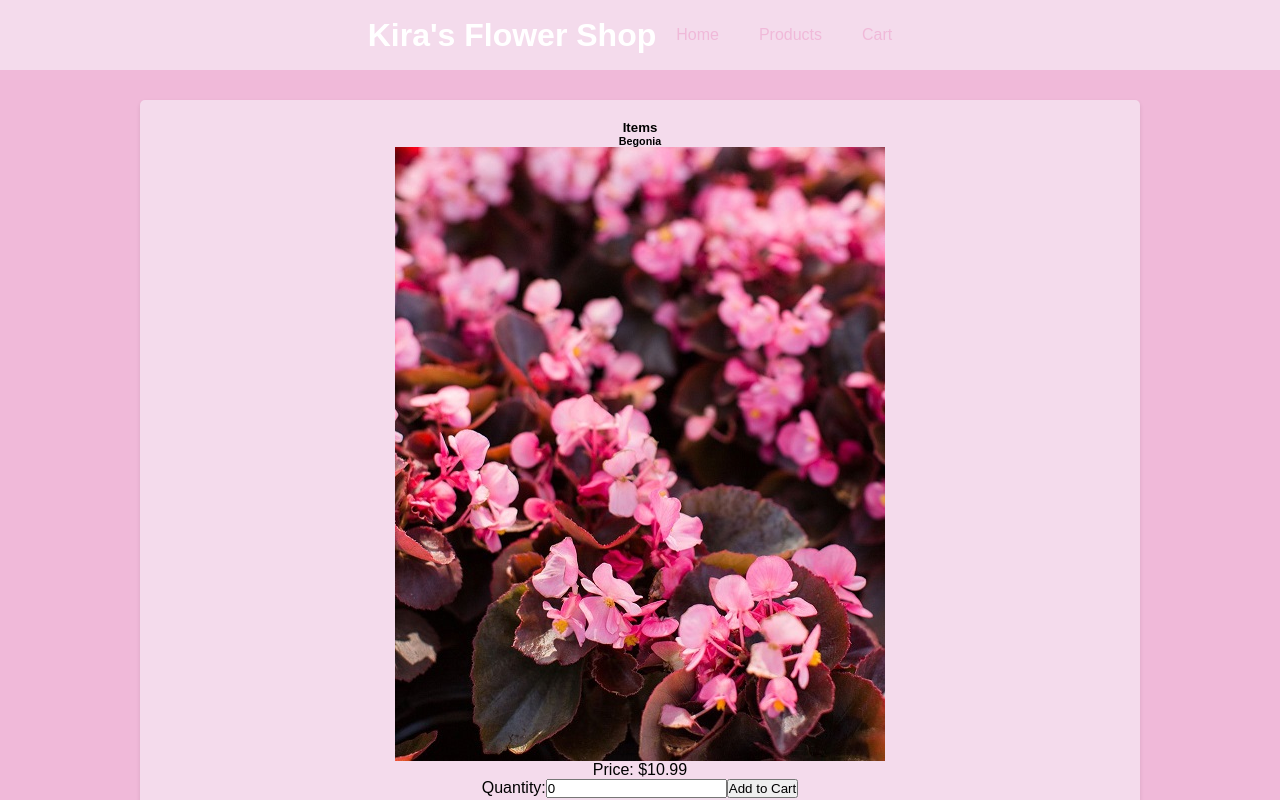
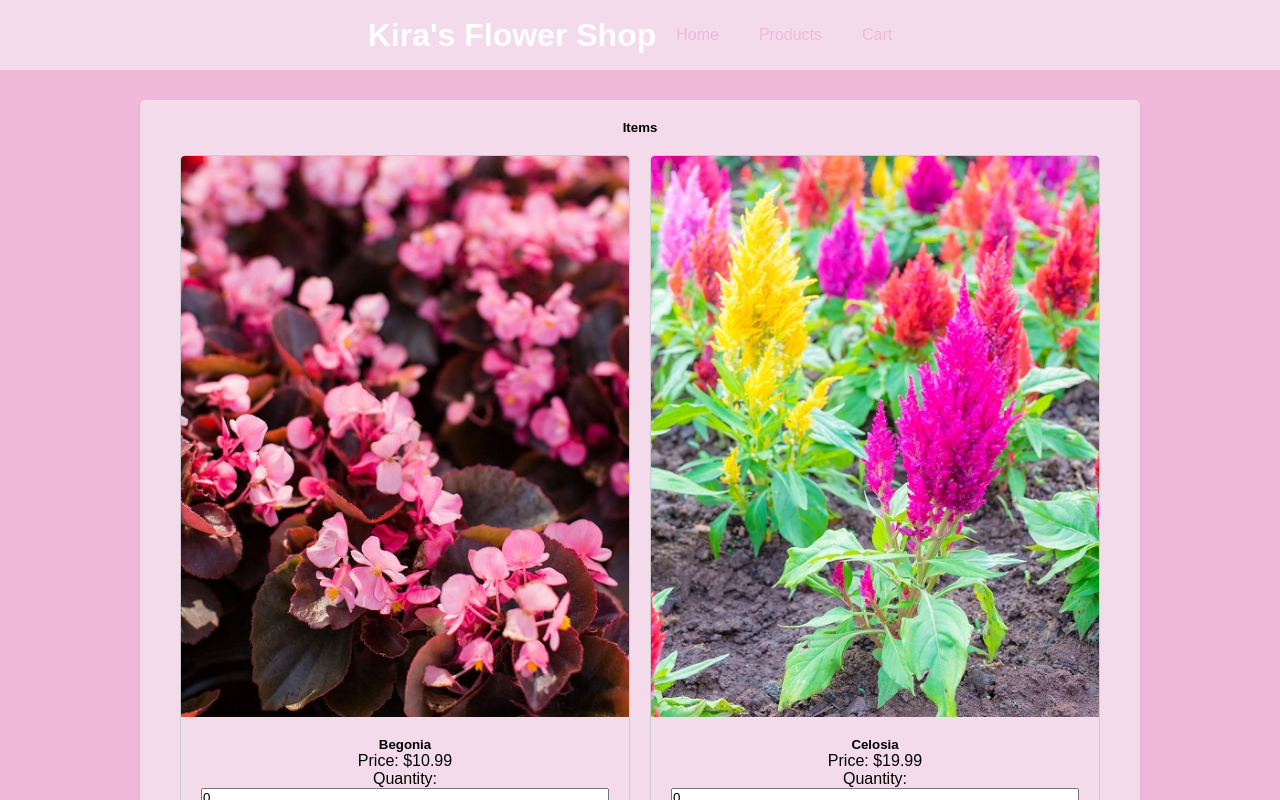
Before and after one commit to kiraashley24/inf655_midterm, a React (Create React App) app: page /cart in a window 1280 px wide. Shown: the top 800 px of the page. Built offline with nearby package versions, Linux system fonts and the light colour scheme.

Commit message:
updated css for medium cards

```diff
--- a/src/index.css
+++ b/src/index.css
@@ -81,6 +81,59 @@ nav a:hover {
   align-items: center;
 }
 
+.smaller-image {
+  width: 100px;
+  height: auto;
+}
+
+.cart-item img {
+  max-width: 100%;
+}
+
+.medium-cart-item {
+  display: flex;
+  justify-content: center;
+  align-items: center;
+  margin: 10px;
+}
+
+.medium-card {
+  flex: 1 1 300px;
+  border: 1px solid #ccc;
+  border-radius: 5px;
+  overflow: hidden;
+  background-color: #f4dbec;
+  width: 200px;
+  max-height: 800px;
+}
+
+.medium-card img {
+  width: 100%;
+  height: auto;
+}
+
+.medium-card-body {
+  text-align: center;
+  padding: 20px;
+  display: flex;
+  flex-direction: column;
+  justify-content: center;
+}
+
+.medium-items {
+  display: flex;
+  flex-wrap: wrap;
+  justify-content: center;
+  gap: 20px;
+  margin-top: 20px;
+  padding: 0 20px;
+
+}
+
+.medium-card:hover {
+  box-shadow: 0 0 5px rgba(0, 0, 0, 0.3);
+}
+
 .card {
   background-color: #f4dbec;
   border-radius: 5px;
@@ -119,10 +172,10 @@ nav a:hover {
   flex: 1 1 300px;
   border: 1px solid #ccc;
   border-radius: 5px;
-  overflow: auto;
-  background-color: #f0b9d9;
+  overflow: hidden;
+  background-color: #f4dbec;
   width: 200px;
-  max-height: 200px;
+  max-height: 600px;
 }
 
 .product-card img {
@@ -137,12 +190,3 @@ nav a:hover {
 .product-card:hover {
   box-shadow: 0 0 5px rgba(0, 0, 0, 0.3);
 }
-
-.smaller-image {
-  width: 50px;
-  height: auto;
-}
-
-.cart-item img {
-  max-width: 100%;
-}
--- a/src/pages/Cart.js
+++ b/src/pages/Cart.js
@@ -35,11 +35,13 @@ const Cart = ({ cart, removeFromCart }) => {
       <div className="card">
         <div className="card-body">
           <h5 className="card-title">Items</h5>
+          <div className="medium-items">
             {ItemDescript.map((item) => (
-            <div key={item.id} className="cart-item">
-              <h6>{item.name}</h6>
-              <img src={item.image} alt={item.name} />
-              <p>Price: ${item.price.toFixed(2)}</p>
+              <div key={item.id} className="medium-card">
+                <img src={item.image} alt={item.name} className="card-img-top" />
+                <div className="medium-card-body">
+                  <h5 className="medium-card-title">{item.name}</h5>
+                  <p className="medium-card-text">Price: ${item.price.toFixed(2)}</p>
                   <label htmlFor={`quantity-${item.id}`}>Quantity:</label>
                   <input
                     type="number"
@@ -55,7 +57,9 @@ const Cart = ({ cart, removeFromCart }) => {
                   Add to Cart
                   </button>
                 </div>
+              </div>
             ))}
+          </div>
         </div>
        </div>
       <div className="card mt-3">
```
Lines whose indentation alone changed are shown as unchanged.
